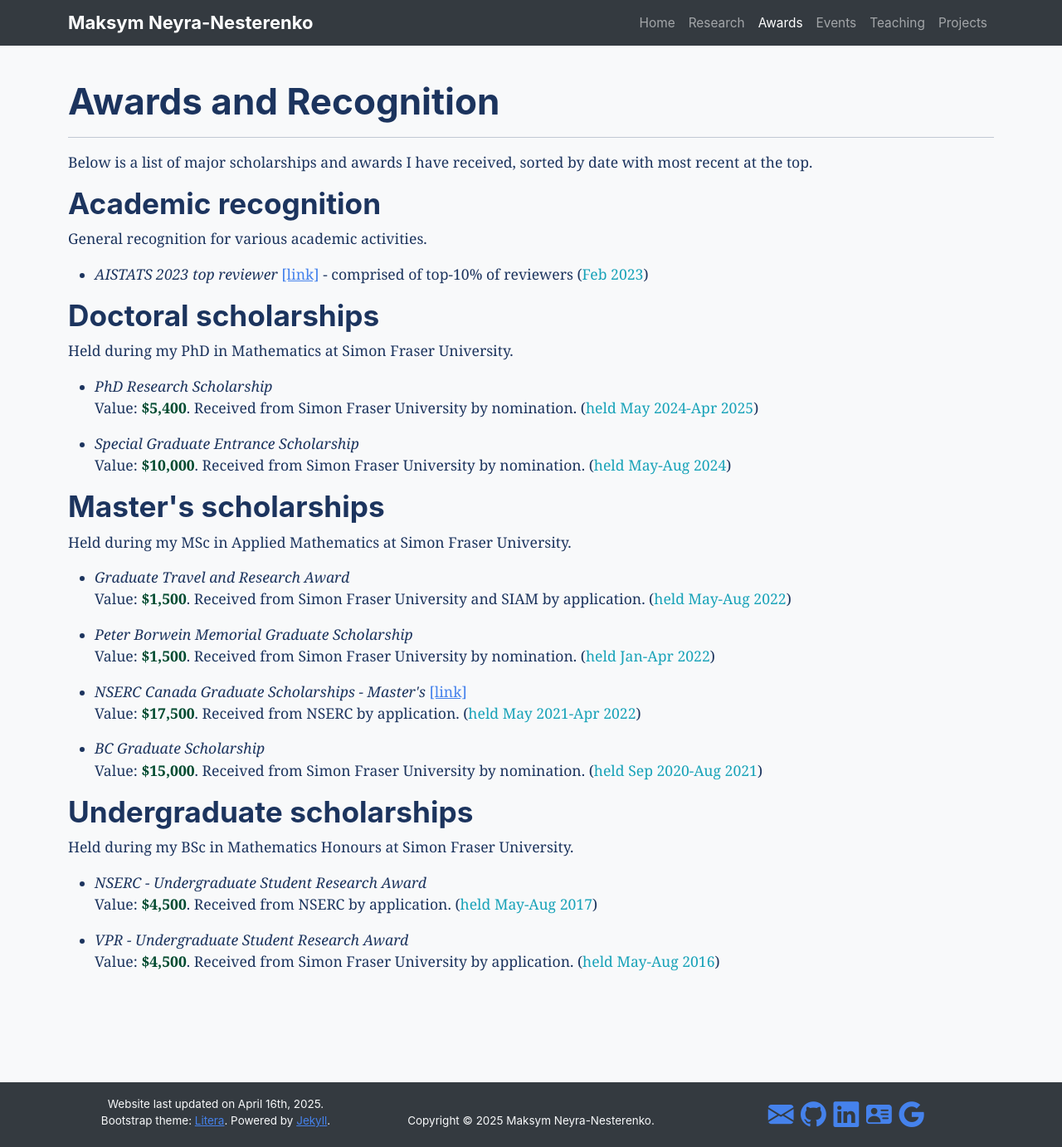
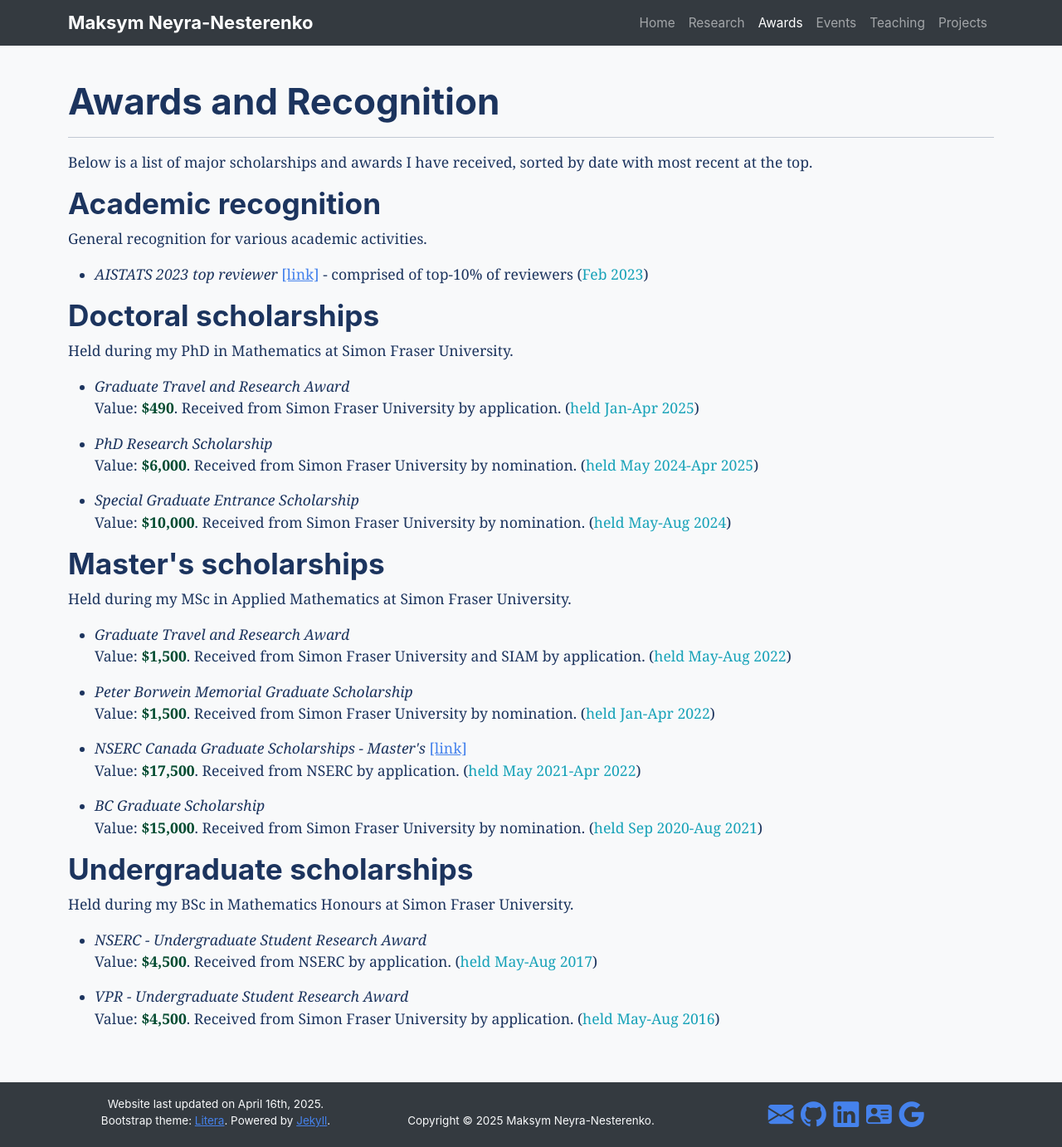
Before and after one commit to mneyrane/mneyrane.github.io, a Jekyll site: the page built from _mneyrane/awards.html, in a window 1280 px wide and 1382 px high. Shown: the whole window at 83% size. Built offline with Jekyll 4.4.1, drawn with Linux system fonts in a browser that asks for light colours.

Commit message:
update awards and paper publication

```diff
--- a/_data/awards.yml
+++ b/_data/awards.yml
@@ -1,6 +1,14 @@
+- name : "Graduate Travel and Research Award"
+  held : "Jan-Apr 2025"
+  value : "$490"
+  from : "Simon Fraser University"
+  by : "application"
+  during : "PhD"
+  link : ~
+
 - name : "PhD Research Scholarship"
   held : "May 2024-Apr 2025"
-  value : "$5,400"
+  value : "$6,000"
   from : "Simon Fraser University"
   by : "nomination"
   during : "PhD"
--- a/_data/publications.yml
+++ b/_data/publications.yml
@@ -9,9 +9,9 @@
 - title : "Restarts subject to approximate sharpness: a parameter-free and optimal scheme for first-order methods"
   authors : "B. Adcock, M. Colbrook & M. Neyra-Nesterenko"
   type : "journal paper"
-  date : "2024"
-  citation : "Found. Comput. Math. <b>In press.</b>"
-  link: "#"
+  date : "2025"
+  citation : "Found. Comput. Math."
+  link: "https://doi.org/10.1007/s10208-024-09673-8"
   preprint : "https://arxiv.org/abs/2301.02268"
 
 - title : "NESTANets: stable, accurate and efficient neural networks for analysis-sparse inverse problems"
```
Also changed, not shown: _mneyrane/research.html (+5 -5 lines), 1 other file.
